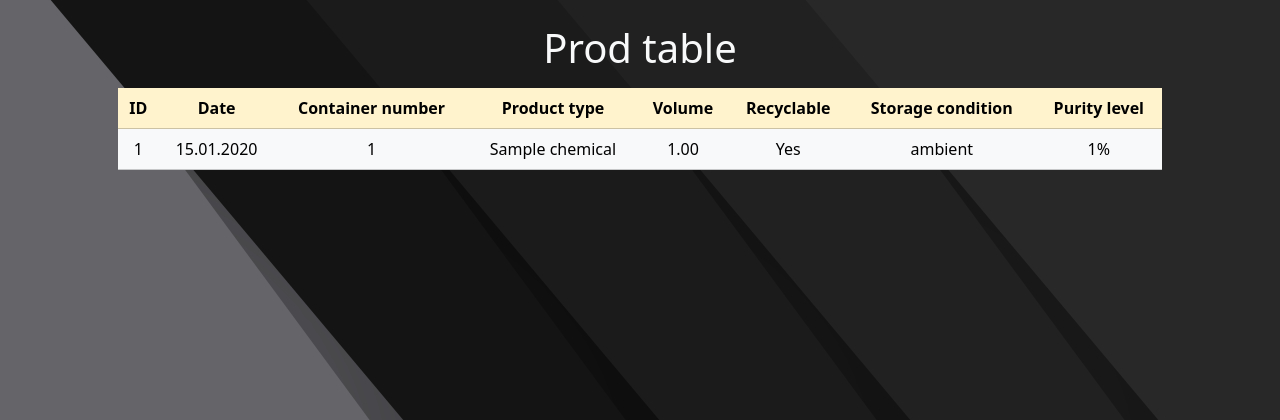
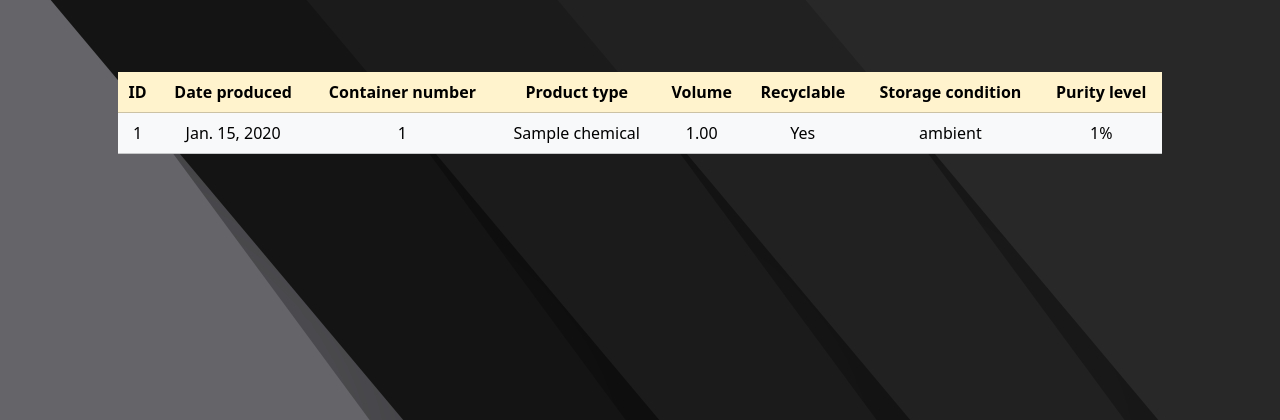
Before and after one commit to levina-anna/ProdTrack, a Django app: page /prod_table/ in a window 1280 px wide. Shown: the top 420 px of the page. Run offline with Django 5.2, Linux system fonts and the light colour scheme; tables that the repository leaves empty hold one stand-in row (values such as "Sample post"); some libraries are stand-ins or nearby versions.

Commit message:
Обновлено описание

```diff
--- a/prod_project/prod_app/templates/prod_app/prod_table.html
+++ b/prod_project/prod_app/templates/prod_app/prod_table.html
@@ -17,15 +17,14 @@
 <!-- Ряд сетки для фильтра и таблицы -->
 <div class="container-fluid">
     <div class="text-center">
-        <h1 class="mb-3 text-light">{{ title }}</h1>
 
         <!-- Таблица -->
-        <div class="table-responsive scrollable-table mx-auto">
+        <div class="table-responsive scrollable-table mx-auto mt-5">
             <table class="table table-light table-hover mx-auto">
             <thead class="table-warning">
                 <tr>
                     <th>ID</th>
-                    <th>Date</th>
+                    <th>Date produced</th>
                     <th>Container number</th>
                     <th>Product type</th>
                     <th>Volume</th>
@@ -38,7 +37,7 @@
                 {% for container in containers %}
                 <tr class="container-row" data-container-id="{{ container.id }}">
                     <td>{{ container.id }}</td>
-                    <td>{{ container.batch.date_produced|date:"d.m.Y" }}</td>
+                    <td>{{ container.batch.date_produced }}</td>
                     <td>{{ container.container_number }}</td>
                     <td>{{ container.chemical.name }}</td>
                     <td>{{ container.volume }}</td>
@@ -60,7 +59,7 @@
     <div class="modal-dialog modal-dialog-centered modal-lg">
         <div class="modal-content bg-light">
             <div class="modal-header">
-                <h5 class="modal-title" id="editContainerModalLabel">Edit container</h5>
+                <h5 class="modal-title" id="editContainerModalLabel">Edit data</h5>
                 <button type="button" class="btn-close" data-bs-dismiss="modal" aria-label="Close"></button>
             </div>
             <div class="modal-body">
@@ -73,7 +72,7 @@
                         <span id="containerIdModal"></span>
                     </div>
                     <div class="mb-3">
-                        <label class="form-label">Container number:</label>
+                        <label class="form-label">Reagent number:</label>
                         <span id="containerNumberModal"></span>
                     </div>
                     <div class="mb-3">
```
Also changed, not shown: README.md.
